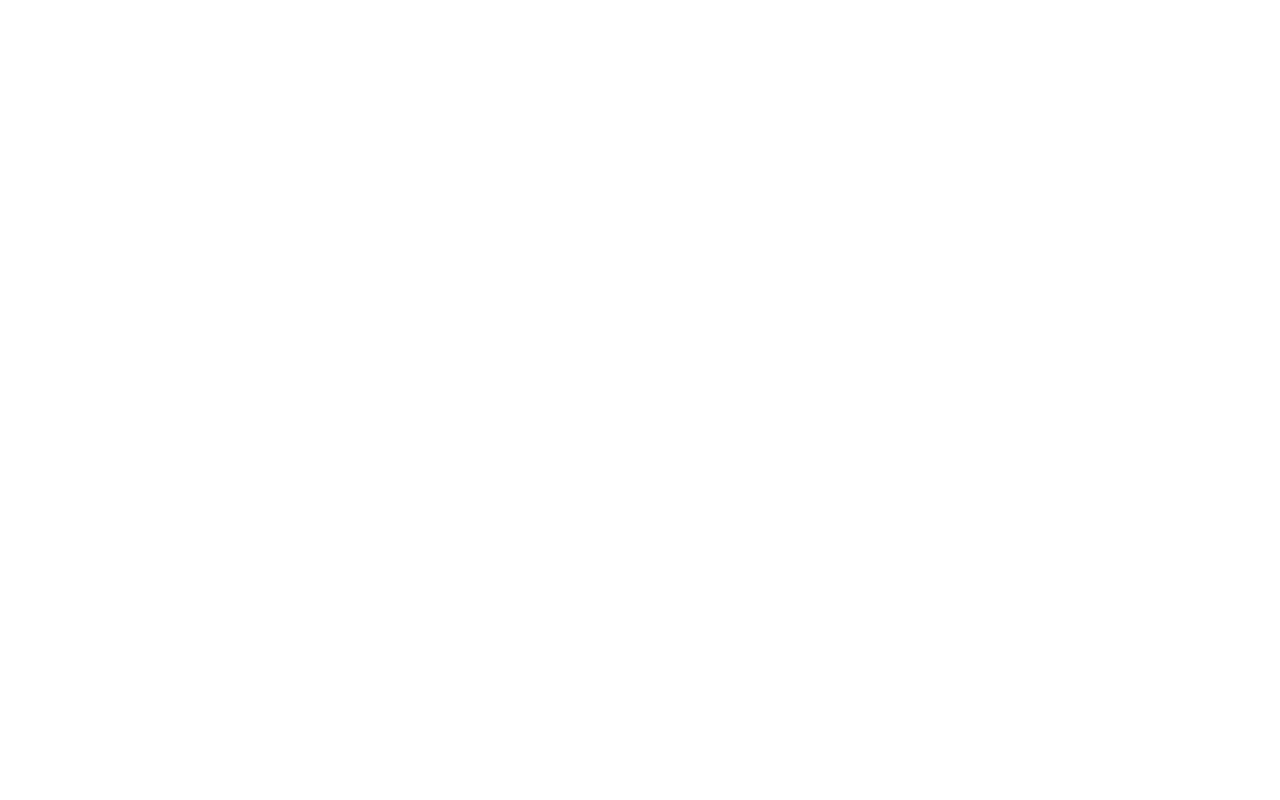
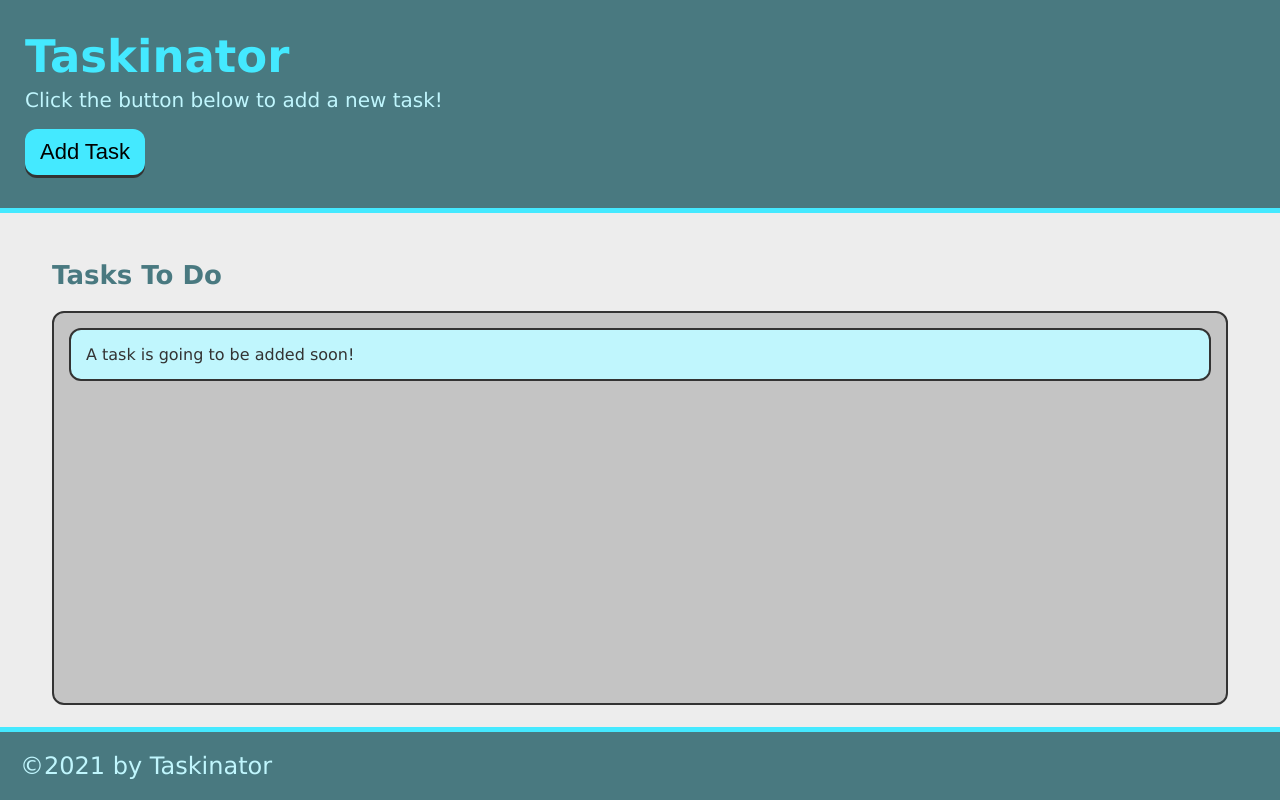
Before and after one commit to anusontarangkul/JavaScript-taskinator, a plain HTML site: page index.html in a window 1280 px wide. Drawn offline with Linux system fonts and the light colour scheme.

Commit message:
add header main and footer

```diff
--- a/index.html
+++ b/index.html
@@ -3,7 +3,24 @@
   <head>
     <meta charset="UTF-8" />
     <meta name="viewport" content="width=device-width, initial-scale=1.0" />
-    <title>Document</title>
+    <link rel="stylesheet" href="./assets/css/style.css" />
+    <title>Taskinator</title>
   </head>
-  <body></body>
+  <body>
+    <header>
+      <h1 class="page-title">Taskinator</h1>
+      <p>Click the button below to add a new task!</p>
+      <button class="btn">Add Task</button>
+    </header>
+    <main class="page-content">
+      <section class="task-list-wrapper">
+        <h2 class="list-title">Tasks To Do</h2>
+        <ul class="task-list">
+          <li class="task-item">A task is going to be added soon!</li>
+        </ul>
+      </section>
+    </main>
+    <footer>&copy;2021 by Taskinator</footer>
+    <script src="./assets/js/script.js"></script>
+  </body>
 </html>
```
